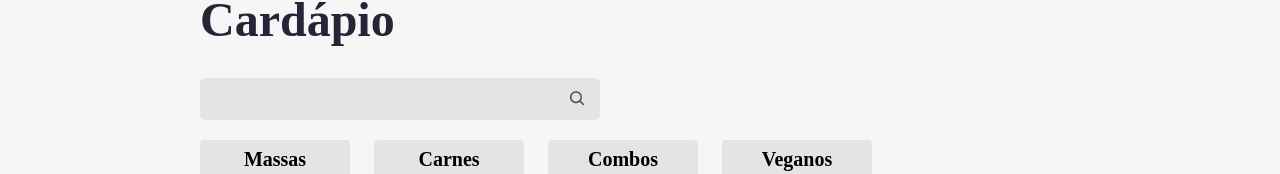
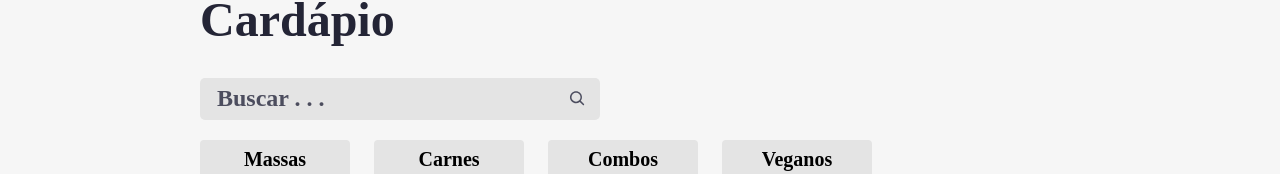
Before and after one commit to almeidagds/aluroni, a React (Create React App) app: page / in a window 1280 px wide. Shown: the part 514-688 px from the top of the page. Built offline with nearby package versions, Linux system fonts and the light colour scheme; a web font is replaced by a local one.

Commit message:
Colocando placeholder na barra de pesquisa.

```diff
--- a/src/pages/Cardapio/Buscador/index.tsx
+++ b/src/pages/Cardapio/Buscador/index.tsx
@@ -13,6 +13,7 @@ export default function Buscador({ busca, setBusca }: Props) {
         <input
             value={busca}
             onChange={(evento) => setBusca(evento.target.value)}
+            placeholder="Buscar . . ."
         />
         <CgSearch
             size={20}
```
